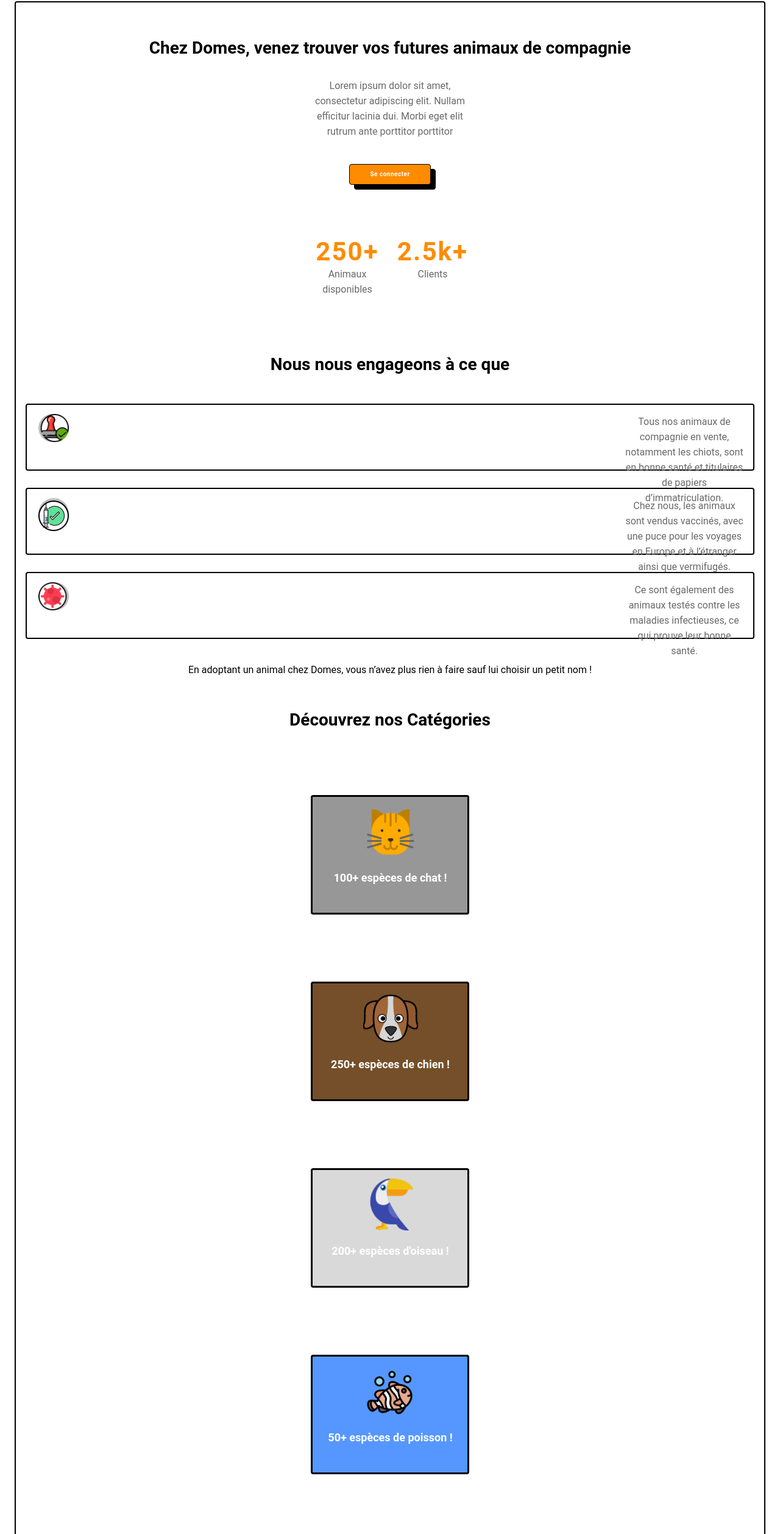
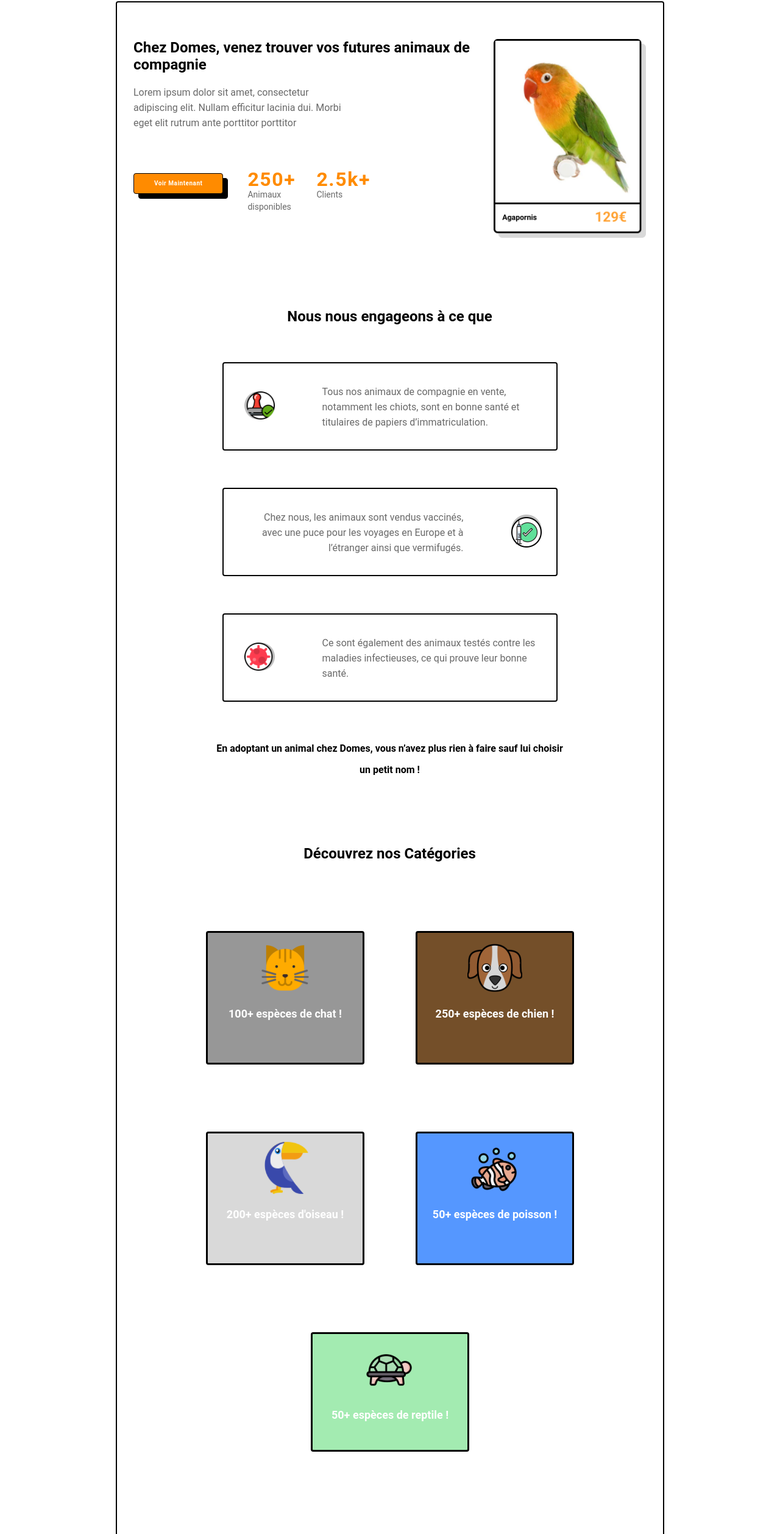
Before and after one commit to wallas938/domes-client-web, an Angular app: page /home in a window 1280 px wide. Shown: the part 119-2635 px from the top of the page at 61% size. Built offline with nearby package versions, Linux system fonts and the light colour scheme.

Commit message:
home tablet screen is OP

```diff
--- a/src/app/layout/footer/footer.component.html
+++ b/src/app/layout/footer/footer.component.html
@@ -1,4 +1,4 @@
-<footer>
+<footer class="container">
   <h1>Domes</h1>
   <nav>
     <ul>
--- a/src/app/layout/footer/footer.component.scss
+++ b/src/app/layout/footer/footer.component.scss
@@ -14,34 +14,78 @@ footer {
   flex-direction: column;
   align-items: center;
 
+  @include m.breakpoint-up(medium) {
+    flex-direction: unset;
+    align-items: unset;
+    padding: f.toRem(65, 16) f.toRem(28, 16) f.toRem(26, 16) f.toRem(38, 16);
+    display: grid;
+    grid-template-columns: repeat(3, 1fr);
+    grid-template-rows: repeat(2, auto);
+    row-gap: f.toRem(49, 16);
+    grid-template-areas:
+      "domes    nav   nav"
+      "socials  cpy-r cpy-r";
+  }
+
   h1 {
     font-size: f.toRem(28, 16);
     color: white;
     font-weight: bold;
     line-height: f.toRem(25, 16);
     margin-bottom: f.toRem(41, 16);
+    @include m.breakpoint-up(medium) {
+      margin-bottom: unset;
+    }
+  }
+
+  nav {
+    @include m.breakpoint-up(medium) {
+      grid-area: nav;
     }
 
     ul {
+      @include m.breakpoint-up(medium) {
+        display: flex;
+        justify-content: flex-end;
+      }
+
       li {
         @include t.textBody;
         color: white;
         font-size: f.toRem(18, 16);
+        @include m.breakpoint-up(medium) {
+          text-align: unset;
+        }
       }
 
       li:not(:last-of-type) {
         margin-bottom: f.toRem(22, 16);
+        @include m.breakpoint-up(medium) {
+          margin-bottom: unset;
+          margin-right: f.toRem(17, 16);
+        }
       }
 
       li:last-of-type {
         margin-bottom: f.toRem(55, 16);
+        @include m.breakpoint-up(medium) {
+          margin-bottom: unset;
+        }
+      }
     }
   }
 
   .socials {
     display: flex;
     justify-content: center;
-    margin-bottom: f.toRem(35, 16);;
+    margin-bottom: f.toRem(35, 16);
+
+    @include m.breakpoint-up(medium) {
+      margin-bottom: unset;
+      grid-area: socials;
+      justify-content: flex-start;
+    }
+
 
     .twt-icon {
       margin: 0 f.toRem(16, 16);
@@ -53,5 +97,11 @@ footer {
     color: white;
     line-height: f.toRem(25, 16);
     letter-spacing: 1.2px;
+
+    @include m.breakpoint-up(medium) {
+      grid-area: cpy-r;
+      text-align: right;
     }
   }
+
+}
--- a/src/app/layout/header-mobile/header-mobile.component.html
+++ b/src/app/layout/header-mobile/header-mobile.component.html
@@ -1,4 +1,4 @@
-<header class="mobile-header hide-for-tablet-and-desktop">
+<header class="mobile-header hide-for-tablet-and-desktop container">
   <div class="logo">
     <img src="assets/images/logo.png">
     <span>Domes</span>
--- a/src/app/layout/header/header.component.html
+++ b/src/app/layout/header/header.component.html
@@ -1,4 +1,4 @@
-<header class="header hide-for-mobile">
+<header class="header hide-for-mobile container">
   <div class="logo">
     <img src="assets/images/logo.png">
     <span>Domes</span>
--- a/src/app/layout/header/header.component.scss
+++ b/src/app/layout/header/header.component.scss
@@ -2,8 +2,6 @@
 @use "/src/sass/colors" as c;
 @use "/src/sass/typography" as t;
 @use "/src/sass/mixins" as m;
-
-
 
 @include m.breakpoint-up(medium) {
   .header {
--- a/src/app/pages/home/home.component.html
+++ b/src/app/pages/home/home.component.html
@@ -1,8 +1,10 @@
-<main>
-  <section class="first-section">
+<main class="container">
+  <section class="showcase">
+    <div class="left">
       <h1>Chez Domes, venez trouver vos futures animaux de compagnie </h1>
       <p>Lorem ipsum dolor sit amet, consectetur adipiscing elit. Nullam efficitur lacinia dui. Morbi eget elit rutrum
         ante porttitor porttitor</p>
+      <div class="left-bottom-part">
         <div class="cta">
           <app-domes-button>Voir Maintenant</app-domes-button>
         </div>
@@ -16,24 +18,31 @@
             <span>Clients</span>
           </div>
         </div>
+      </div>
+    </div>
+    <div class="right hide-for-mobile">
+      <div class="expo">
+        <img src="assets/images/agapornis-img-pres.png" alt="Agapornis picture">
+      </div>
+    </div>
   </section>
   <section class="commitments">
     <h2>Nous nous engageons à ce que</h2>
-    <div class="commitment">
+    <div class="commitment matriculation">
       <div class="icon">
         <img src="assets/images/tampon-icon.png">
       </div>
       <p>Tous nos animaux de compagnie en vente, notamment les chiots, sont en bonne santé et titulaires de papiers
         d’immatriculation. </p>
     </div>
-    <div class="commitment">
+    <div class="commitment vaccination">
       <div class="icon">
         <img src="assets/images/vaccin-icon.png">
       </div>
       <p>Chez nous, les animaux sont vendus vaccinés, avec une puce pour les voyages en Europe et à l’étranger ainsi que
         vermifugés.</p>
     </div>
-    <div class="commitment">
+    <div class="commitment virus">
       <div class="icon">
         <img src="assets/images/virus-icon.png">
       </div>
@@ -43,6 +52,7 @@
   </section>
   <section class="categories">
     <h2>Découvrez nos Catégories</h2>
+    <div class="categories_cont">
       <div class="category cat">
         <div>
           <img src="assets/images/cat.png">
@@ -73,6 +83,7 @@
         </div>
         <p>50+ espèces de reptile !</p>
       </div>
+    </div>
   </section>
   <section class="partners">
     <h2>Nos Partenaires</h2>
--- a/src/app/pages/home/home.component.scss
+++ b/src/app/pages/home/home.component.scss
@@ -8,60 +8,122 @@ main {
   padding: f.toRem(64, 16) f.toRem(16, 16) f.toRem(0, 16) f.toRem(16, 16);
   border: 2px solid #000000;
   border-radius: f.toRem(4, 16) f.toRem(4, 16) 0 0;
+  @include m.breakpoint-up(medium) {
+    padding: f.toRem(60, 16) f.toRem(28, 16) f.toRem(0, 16) f.toRem(27, 16);
+  }
 
-  .first-section {
+  .showcase {
+
+    @include m.breakpoint-up(medium) {
+      display: flex;
+      justify-content: space-between;
+      padding-bottom: f.toRem(111, 16);
+    }
+
+    .left {
       display: flex;
       flex-direction: column;
       padding-bottom: f.toRem(100, 16);
 
+      @include m.breakpoint-up(medium) {
+        padding-bottom: unset;
+      }
+
       h1 {
         @include t.headings;
         margin-bottom: f.toRem(39, 16);
+        @include m.breakpoint-up(medium) {
+          margin-bottom: f.toRem(19, 16);
+          text-align: left;
+        }
       }
 
       p {
         @include t.textBody;
         width: f.toRem(256, 16);
         margin: 0 auto f.toRem(41, 16) auto;
+        @include m.breakpoint-up(medium) {
+          text-align: left;
+          margin: 0 0 f.toRem(70, 16) 0;
+          width: f.toRem(360, 16);
+        }
+      }
+
+
+      .left-bottom-part {
+        @include m.breakpoint-up(medium) {
+          display: flex;
         }
 
         .cta {
           margin-bottom: f.toRem(100, 16);
           display: flex;
           justify-content: center;
+
+          @include m.breakpoint-up(medium) {
+            margin-right: f.toRem(40, 16);
+            margin-bottom: unset;
+          }
         }
 
         .figures {
           display: flex;
           justify-content: center;
 
+          @include m.breakpoint-up(medium) {
+            justify-content: left;
+          }
+
           div {
             display: flex;
             flex-direction: column;
             justify-content: flex-start;
-        align-items: center;
+            align-items: unset;
             width: f.toRem(120, 16);
+            @include m.breakpoint-up(medium) {
+              width: f.toRem(96, 16);
+            }
 
             .figure {
               font-style: normal;
               font-weight: 700;
-          font-size: 42px;
-          line-height: 20px;
+              font-size: f.toRem(42, 16);
+              line-height: f.toRem(20, 16);
               letter-spacing: .05em;
               color: c.$orange;
               margin-bottom: f.toRem(14, 16);
+
+              @include m.breakpoint-up(medium) {
+                font-size: f.toRem(32, 16);
+                margin-bottom: f.toRem(5, 16);
               }
-
+            }
 
             span:last-child {
               width: f.toRem(100, 16);
               @include t.textBody;
+              @include m.breakpoint-up(medium) {
                 font-size: f.toRem(14, 16);
+                line-height: f.toRem(20, 16);
+                width: auto;
+              }
             }
           }
 
           div:first-child {
             margin-right: f.toRem(20, 16);
+            @include m.breakpoint-up(medium) {
+              margin-right: f.toRem(17, 16);
+            }
+          }
+        }
+      }
+    }
+
+    .right {
+      .expo {
+        width: f.toRem(250, 16);
+        height: f.toRem(330, 16);
       }
     }
   }
@@ -71,18 +133,37 @@ main {
     flex-direction: column;
     padding-bottom: f.toRem(59, 16);
 
+    @include m.breakpoint-up(medium) {
+      padding-bottom: f.toRem(106, 16);
+    }
+
     h2 {
       @include t.headings;
       margin-bottom: f.toRem(54, 16);
+
+      @include m.breakpoint-up(medium) {
+        margin-bottom: f.toRem(61, 16);
+      }
     }
 
     .commitment {
       display: flex;
       justify-content: space-between;
+      align-self: center;
       border: 2px solid #000000;
       border-radius: 4px;
       height: f.toRem(110, 16);
       padding: f.toRem(15, 16) f.toRem(13, 16) f.toRem(14, 16) f.toRem(19, 16);
+      width: 78vw;
+      max-width: f.toRem(350, 16);
+      @include m.breakpoint-up(medium) {
+        align-items: center;
+        margin-bottom: f.toRem(61, 16);
+        max-width: f.toRem(550, 16);
+        height: f.toRem(145, 16);
+        padding: f.toRem(15, 16) f.toRem(24, 16) f.toRem(14, 16) f.toRem(34, 16);
+        /*HERE !!!*/
+      }
 
       .icon {
         img {
@@ -93,34 +174,80 @@ main {
       p {
         @include t.textBody;
         width: f.toRem(200, 16);
+        @include m.breakpoint-up(medium) {
+          width: f.toRem(360, 16);
+        }
+      }
+    }
+
+    .vaccination {
+      flex-direction: row-reverse;
+
+      p {
+        @include m.breakpoint-up(medium) {
+          text-align: right;
+        }
       }
     }
 
     .commitment:not(:last-of-type) {
       margin-bottom: f.toRem(28, 16);
+
+      @include m.breakpoint-up(medium) {
+        margin-bottom: f.toRem(61, 16);
+      }
     }
 
     .commitment:last-of-type {
       margin-bottom: f.toRem(38, 16);
+
+      @include m.breakpoint-up(medium) {
+        margin-bottom: f.toRem(59, 16);
+      }
     }
 
     > p:last-child {
       @include t.textBody;
       color: #000000;
       font-weight: 600;
+
+      @include m.breakpoint-up(medium) {
+        line-height: f.toRem(35, 16);
+        text-align: center;
+        font-weight: 600;
+        padding: 0 f.toRem(128, 16);
+      }
     }
   }
 
   .categories {
-    display: flex;
-    flex-direction: column;
-    align-items: center;
+
     padding-bottom: f.toRem(151, 16);
+    @include m.breakpoint-up(medium) {
+      padding-bottom: unset;
+    }
 
     h2 {
       @include t.headings;
       margin-bottom: f.toRem(113, 16);
     }
+
+    .categories_cont {
+      display: flex;
+      flex-direction: column;
+      align-items: center;
+      @include m.breakpoint-up(medium) {
+        flex-direction: unset;
+        align-items: unset;
+        display: grid;
+        grid-template-columns: repeat(2, 1fr);
+        grid-template-rows: repeat(3, 1fr);
+        grid-template-areas:
+        "cat  dog"
+        "bird fish"
+        "reptile  reptile";
+      }
+
 
       .category {
         width: f.toRem(260, 16);
@@ -155,33 +282,61 @@ main {
 
       .cat {
         background-color: c.$strongGrey;
+        @include m.breakpoint-up(medium) {
+          grid-area: cat;
+          justify-self: flex-end;
+          margin-right: f.toRem(42, 16);
+        }
       }
 
       .dog {
         background-color: c.$brown;
+        @include m.breakpoint-up(medium) {
+          grid-area: dog;
+          @include m.breakpoint-up(medium) {
+            grid-area: dog;
+            margin-left: f.toRem(42, 16);
+          }
+        }
       }
 
       .bird {
         background-color: c.$grey;
+        @include m.breakpoint-up(medium) {
+          grid-area: bird;
+          justify-self: flex-end;
+          margin-right: f.toRem(42, 16);
+        }
       }
 
       .fish {
         background-color: c.$blue;
+        @include m.breakpoint-up(medium) {
+          grid-area: fish;
+          margin-left: f.toRem(42, 16);
+        }
       }
 
       .reptile {
         background-color: c.$green;
+        @include m.breakpoint-up(medium) {
+          grid-area: reptile;
+          margin-bottom: f.toRem(133, 16);
+          justify-self: center;
         }
-
-
+      }
+    }
   }
 
   .partners {
-    margin-bottom: f.toRem(151, 16);
+    padding-bottom: f.toRem(151, 16);
+    @include m.breakpoint-up(medium) {
+      padding-bottom: f.toRem(95, 16);
+    }
 
     h2 {
       @include t.headings;
-      margin-bottom: f.toRem(73, 16);
+      margin-bottom: f.toRem(75, 16);
     }
 
     .cards {
@@ -190,10 +345,19 @@ main {
       justify-content: center;
       align-items: center;
 
+      @include m.breakpoint-up(medium) {
+        flex-direction: row;
+        justify-content: space-between;
+      }
+
       .card {
+        @include l.domes-card;
         width: f.toRem(255, 16);
         padding: f.toRem(24, 16) f.toRem(9, 16) f.toRem(18, 16) f.toRem(15, 16);
-        @include l.domes-card;
+        @include m.breakpoint-up(medium) {
+          width: f.toRem(295, 16);
+          padding: f.toRem(17, 16) f.toRem(6, 16) f.toRem(18, 16) f.toRem(15, 16);
+        }
 
         .card-header {
           display: flex;
@@ -225,6 +389,10 @@ main {
 
       .card:not(:last-of-type) {
         margin-bottom: f.toRem(73, 16);
+
+        @include m.breakpoint-up(medium) {
+          margin-bottom: unset;
+        }
       }
 
       .transex {
--- a/src/app/shared/components/domes-button/domes-button.component.html
+++ b/src/app/shared/components/domes-button/domes-button.component.html
@@ -1 +1 @@
-<button class="domes-button">Se connecter</button>
+<button class="domes-button"><ng-content></ng-content></button>
--- a/src/sass/_global.scss
+++ b/src/sass/_global.scss
@@ -1,8 +1,12 @@
-@forward "breakpoints";
+@use "/src/sass/breakpoints"as v;
+@use "/src/sass/mixins"as m;
+@use "/src/sass/helpers/functions"as f;
+@use "/src/sass/layout/index"as l;
 
 * {
   font-family: 'Roboto', sans-serif;
 }
+
 body,
 html,
 #app {
@@ -20,6 +24,16 @@ a {
 }
 
 .container {
+  margin: 0 auto;
+  max-width: f.toRem(576, 16);
+
+  @include m.breakpoint-up(medium) {
+    max-width: f.toRem(900, 16);
+  }
+
+  @include m.breakpoint-up(large) {
+    max-width: f.toRem(1280, 16);
+  }
   // A définir
   // 576px
   //max-width: 38.4rem;
--- a/src/sass/_typography.scss
+++ b/src/sass/_typography.scss
@@ -10,8 +10,9 @@
   text-align: center;
 
   @include m.breakpoint-up(medium) {
-    font-size: f.toRem(28, 16);
+    font-size: f.toRem(24, 16);
     font-weight: 700;
+    line-height: f.toRem(28, 16);
     font-style: normal;
   }
 
@@ -36,6 +37,7 @@
     font-size: 1rem;
     font-weight: 400;
     font-style: normal;
+    text-align: left;
     line-height: f.toRem(25, 16);
   }
 
--- a/src/styles.scss
+++ b/src/styles.scss
@@ -7,4 +7,4 @@
 @import "sass/typography";
 @import "sass/helpers/functions";
 @import "sass/helpers/class";
-@import "sass/layout";
+@import "sass/layout/index";
```
Also changed, not shown: src/assets/images/agapornis-img-pres.png (added). Lines whose indentation alone changed are shown as unchanged.
